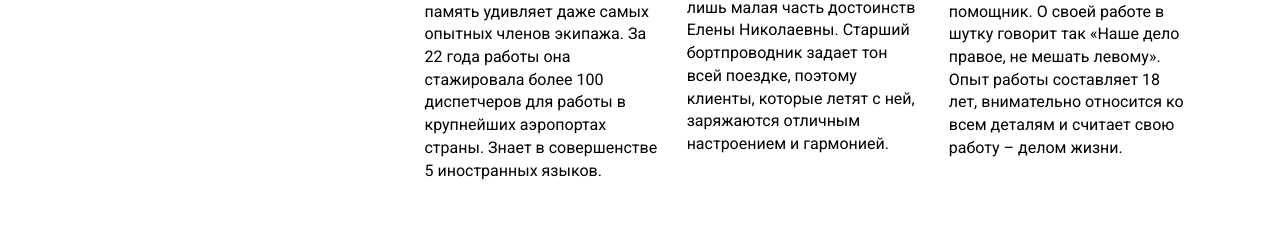
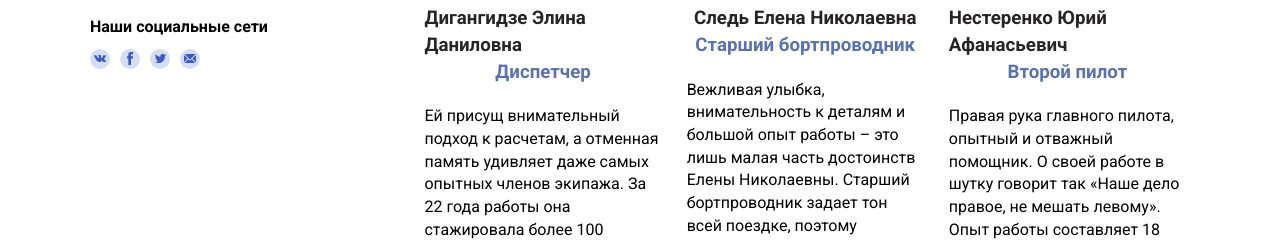
Before and after one commit to lelikkrovo/airplanet, a plain HTML site: page team.html in a window 1280 px wide. Shown: the part 1091-1332 px from the top of the page. Drawn offline with Linux system fonts and the light colour scheme.

Commit message:
edit-file

```diff
--- a/team.html
+++ b/team.html
@@ -15,7 +15,7 @@
   <link rel="stylesheet" href="/css/layout/normalize.css">
   <link rel="stylesheet" href="/css/layout/addition.css">
   <link rel="stylesheet" href="/team.css">
-  <link rel="stylesheet" href="/style.css">
+  <!-- <link rel="stylesheet" href="/style.css"> -->
 </head>
 
 <body>
```
